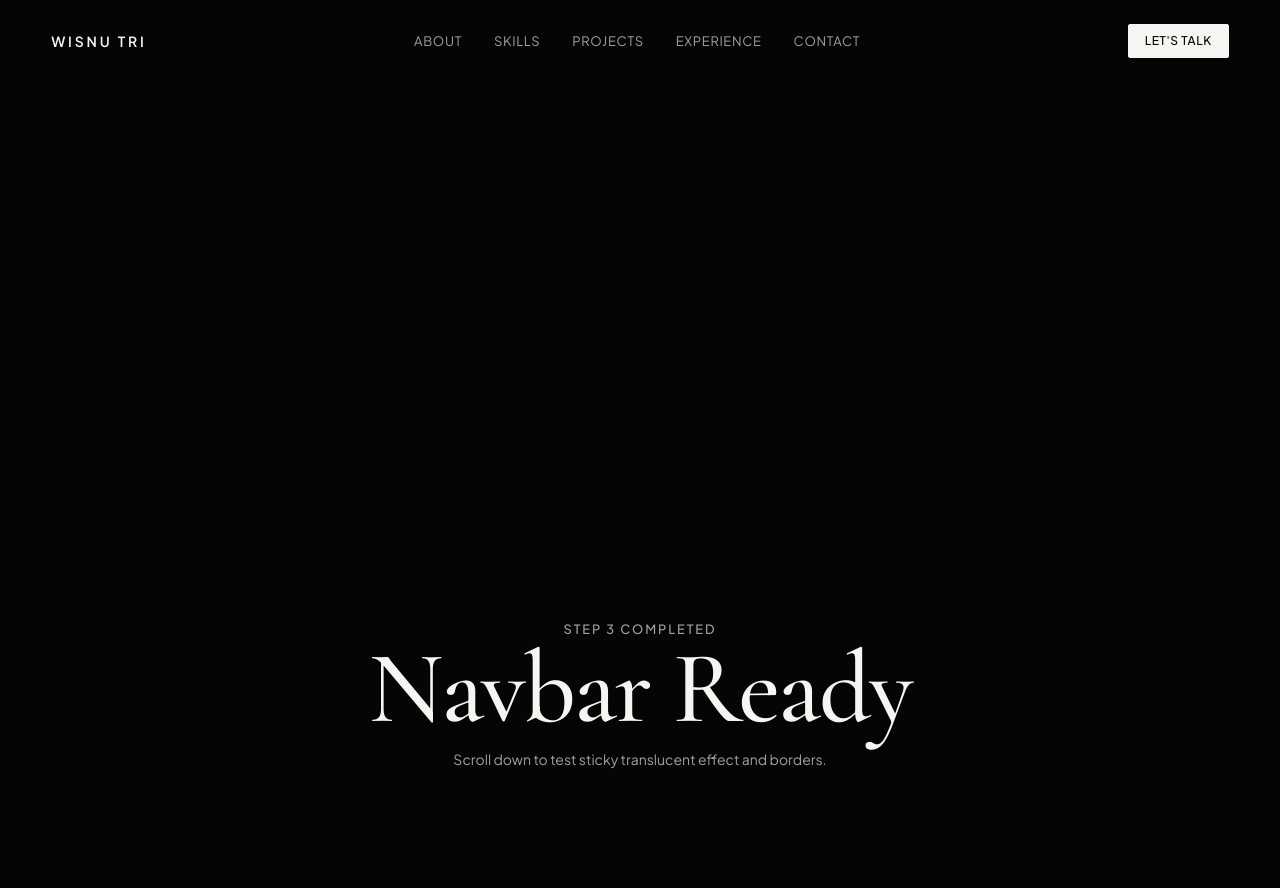
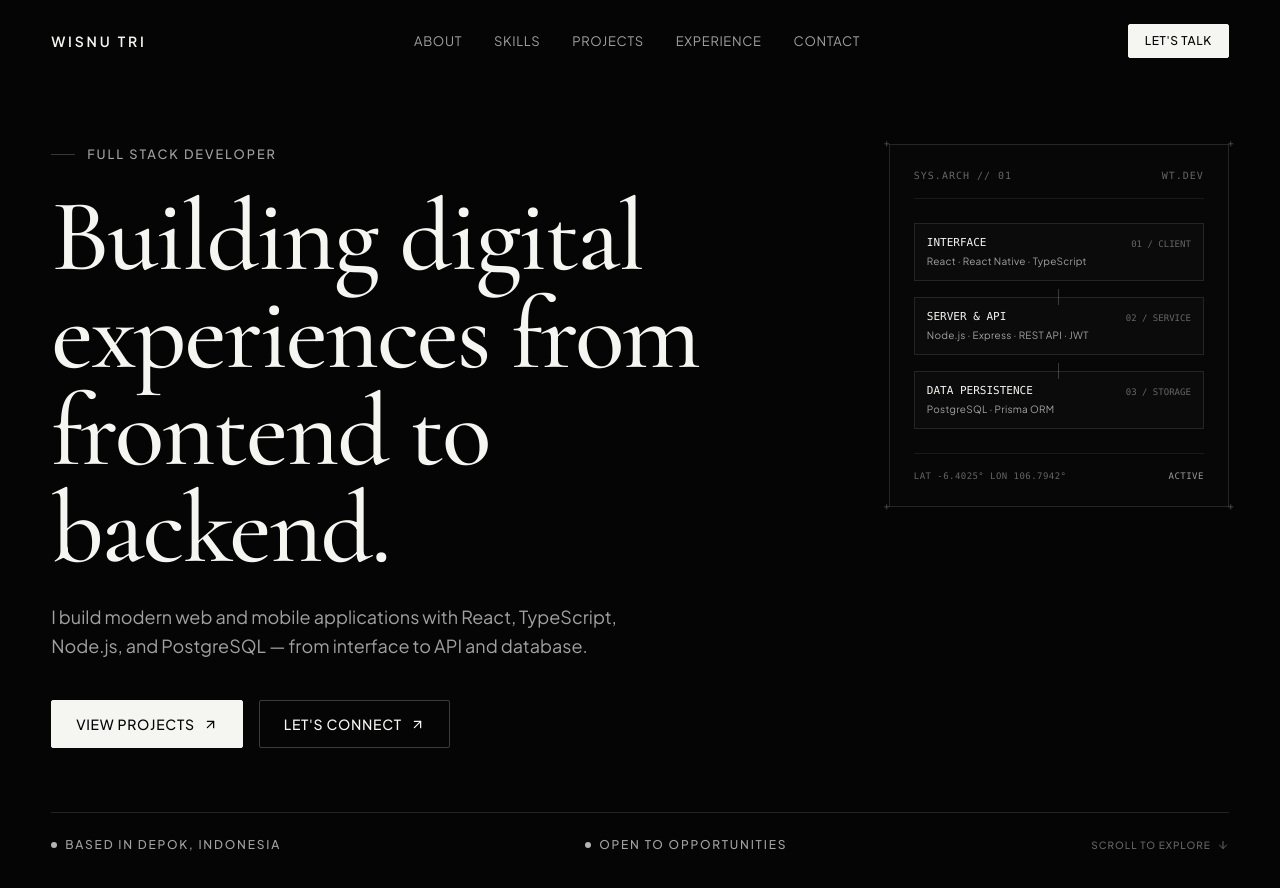
Before and after one commit to Wisnutri690/portfolio, a React (Vite) app: page / in a window 1280 px wide. Shown: the top 888 px of the page. Built offline with nearby package versions, Linux system fonts and the light colour scheme.

Commit message:
feat: build editorial portfolio hero

```diff
--- a/src/App.tsx
+++ b/src/App.tsx
@@ -1,17 +1,12 @@
 import Navbar from './components/Navbar'
+import Hero from './components/Hero'
 
 function App() {
   return (
     <div className="min-h-screen bg-[#050505] text-[#F5F5F2]">
       <Navbar />
-      <main className="min-h-[160vh] flex flex-col items-center justify-center p-6 pt-32">
-        <div className="text-center space-y-3">
-          <span className="section-label">Step 3 Completed</span>
-          <h1 className="hero-headline text-[#F5F5F2]">Navbar Ready</h1>
-          <p className="text-sm text-[#A1A1A1] max-w-sm mx-auto">
-            Scroll down to test sticky translucent effect and borders.
-          </p>
-        </div>
+      <main>
+        <Hero />
       </main>
     </div>
   )
--- /dev/null
+++ b/src/components/Hero.tsx
@@ -0,0 +1,150 @@
+import { ArrowUpRight, ArrowDown } from 'lucide-react'
+
+export default function Hero() {
+  return (
+    <section
+      id="hero"
+      className="relative min-h-[92vh] md:min-h-screen flex flex-col justify-between pt-32 md:pt-36 pb-8"
+      aria-label="Introduction"
+    >
+      <div className="editorial-container flex-1 flex flex-col justify-between">
+        {/* Main Content Area */}
+        <div className="grid grid-cols-1 lg:grid-cols-12 gap-12 lg:gap-8 items-start my-auto">
+          {/* Left Column: Typography & CTAs */}
+          <div className="lg:col-span-8 flex flex-col space-y-6">
+            {/* Eyebrow */}
+            <div className="flex items-center gap-3 animate-hero-eyebrow">
+              <span className="w-6 h-px bg-white/20" aria-hidden="true" />
+              <span className="section-label">Full Stack Developer</span>
+            </div>
+
+            {/* Main Headline */}
+            <h1 className="hero-headline text-[#F5F5F2] animate-hero-headline">
+              Building digital<br />
+              experiences from<br />
+              frontend to backend.
+            </h1>
+
+            {/* Supporting Description */}
+            <p className="text-[#A1A1A1] text-base md:text-lg leading-relaxed max-w-[620px] font-normal animate-hero-desc">
+              I build modern web and mobile applications with React, TypeScript, Node.js, and PostgreSQL — from interface to API and database.
+            </p>
+
+            {/* CTAs */}
+            <div className="flex flex-wrap items-center gap-4 pt-4 animate-hero-cta">
+              <a href="#projects" className="btn-primary group">
+                <span>View Projects</span>
+                <ArrowUpRight
+                  size={15}
+                  className="transition-transform duration-200 group-hover:translate-x-0.5 group-hover:-translate-y-0.5"
+                  aria-hidden="true"
+                />
+              </a>
+              <a href="#contact" className="btn-secondary group">
+                <span>Let's Connect</span>
+                <ArrowUpRight
+                  size={15}
+                  className="transition-transform duration-200 group-hover:translate-x-0.5 group-hover:-translate-y-0.5"
+                  aria-hidden="true"
+                />
+              </a>
+            </div>
+          </div>
+
+          {/* Right Column: Architectural Blueprint Visual */}
+          <div className="lg:col-span-4 flex justify-start lg:justify-end animate-hero-visual w-full">
+            <div
+              className="w-full max-w-[340px] border border-white/[0.12] bg-[#0A0A0A]/40 p-6 relative font-mono text-xs select-none backdrop-blur-xs"
+              aria-hidden="true"
+            >
+              {/* Corner crosshairs */}
+              <span className="absolute -top-1.5 -left-1.5 text-white/30 text-[10px] leading-none">+</span>
+              <span className="absolute -top-1.5 -right-1.5 text-white/30 text-[10px] leading-none">+</span>
+              <span className="absolute -bottom-1.5 -left-1.5 text-white/30 text-[10px] leading-none">+</span>
+              <span className="absolute -bottom-1.5 -right-1.5 text-white/30 text-[10px] leading-none">+</span>
+
+              {/* Blueprint Header */}
+              <div className="flex items-center justify-between pb-4 border-b border-white/[0.08] text-[10px] tracking-widest text-[#666666] uppercase">
+                <span>SYS.ARCH // 01</span>
+                <span>WT.DEV</span>
+              </div>
+
+              {/* Blueprint Architecture Diagram */}
+              <div className="py-6 space-y-4">
+                {/* Node 1: Client Layer */}
+                <div className="border border-white/[0.1] p-3 bg-white/[0.02]">
+                  <div className="flex items-center justify-between text-[11px] text-[#F5F5F2] mb-1">
+                    <span>INTERFACE</span>
+                    <span className="text-[9px] text-[#666666]">01 / CLIENT</span>
+                  </div>
+                  <div className="text-[10px] text-[#A1A1A1] font-sans tracking-wide">
+                    React · React Native · TypeScript
+                  </div>
+                </div>
+
+                {/* Connecting Line */}
+                <div className="flex justify-center -my-2">
+                  <div className="w-px h-4 bg-white/20" />
+                </div>
+
+                {/* Node 2: Server Layer */}
+                <div className="border border-white/[0.1] p-3 bg-white/[0.02]">
+                  <div className="flex items-center justify-between text-[11px] text-[#F5F5F2] mb-1">
+                    <span>SERVER & API</span>
+                    <span className="text-[9px] text-[#666666]">02 / SERVICE</span>
+                  </div>
+                  <div className="text-[10px] text-[#A1A1A1] font-sans tracking-wide">
+                    Node.js · Express · REST API · JWT
+                  </div>
+                </div>
+
+                {/* Connecting Line */}
+                <div className="flex justify-center -my-2">
+                  <div className="w-px h-4 bg-white/20" />
+                </div>
+
+                {/* Node 3: Data Layer */}
+                <div className="border border-white/[0.1] p-3 bg-white/[0.02]">
+                  <div className="flex items-center justify-between text-[11px] text-[#F5F5F2] mb-1">
+                    <span>DATA PERSISTENCE</span>
+                    <span className="text-[9px] text-[#666666]">03 / STORAGE</span>
+                  </div>
+                  <div className="text-[10px] text-[#A1A1A1] font-sans tracking-wide">
+                    PostgreSQL · Prisma ORM
+                  </div>
+                </div>
+              </div>
+
+              {/* Blueprint Footer Coordinates */}
+              <div className="pt-4 border-t border-white/[0.08] flex items-center justify-between text-[9px] text-[#666666] tracking-wider uppercase">
+                <span>LAT -6.4025° LON 106.7942°</span>
+                <span className="text-white/60">ACTIVE</span>
+              </div>
+            </div>
+          </div>
+        </div>
+
+        {/* Bottom Hero Metadata Bar */}
+        <div className="pt-16 pb-2 animate-hero-meta w-full">
+          <div className="editorial-divider mb-6" aria-hidden="true" />
+          <div className="flex flex-col sm:flex-row sm:items-center justify-between gap-4 text-[11px] md:text-xs tracking-[0.15em] text-[#A1A1A1] uppercase font-medium">
+            <div className="flex items-center gap-2">
+              <span className="w-1.5 h-1.5 rounded-full bg-white/70" aria-hidden="true" />
+              <span>Based in Depok, Indonesia</span>
+            </div>
+
+            <div className="flex items-center gap-2">
+              <span className="w-1.5 h-1.5 rounded-full bg-white/70" aria-hidden="true" />
+              <span>Open to Opportunities</span>
+            </div>
+
+            <div className="hidden lg:flex items-center gap-1.5 text-[#666666] tracking-widest text-[10px]">
+              <span>SCROLL TO EXPLORE</span>
+              <ArrowDown size={12} aria-hidden="true" />
+            </div>
+          </div>
+        </div>
+      </div>
+    </section>
+  )
+}
--- a/src/index.css
+++ b/src/index.css
@@ -152,6 +152,47 @@ body {
   background-color: rgba(255, 255, 255, 0.05);
 }
 
+/* Hero Entrance Animations */
+@keyframes heroFadeUp {
+  from {
+    opacity: 0;
+    transform: translateY(20px);
+  }
+  to {
+    opacity: 1;
+    transform: translateY(0);
+  }
+}
+
+.animate-hero-eyebrow {
+  animation: heroFadeUp 0.8s cubic-bezier(0.16, 1, 0.3, 1) forwards;
+}
+
+.animate-hero-headline {
+  opacity: 0;
+  animation: heroFadeUp 0.9s cubic-bezier(0.16, 1, 0.3, 1) 0.12s forwards;
+}
+
+.animate-hero-desc {
+  opacity: 0;
+  animation: heroFadeUp 0.9s cubic-bezier(0.16, 1, 0.3, 1) 0.25s forwards;
+}
+
+.animate-hero-cta {
+  opacity: 0;
+  animation: heroFadeUp 0.9s cubic-bezier(0.16, 1, 0.3, 1) 0.38s forwards;
+}
+
+.animate-hero-meta {
+  opacity: 0;
+  animation: heroFadeUp 0.9s cubic-bezier(0.16, 1, 0.3, 1) 0.5s forwards;
+}
+
+.animate-hero-visual {
+  opacity: 0;
+  animation: heroFadeUp 1.1s cubic-bezier(0.16, 1, 0.3, 1) 0.3s forwards;
+}
+
 /* Reduced Motion Foundation */
 @media (prefers-reduced-motion: reduce) {
   html {
@@ -166,4 +207,15 @@ body {
     transition-duration: 0.01ms !important;
     scroll-behavior: auto !important;
   }
+
+  .animate-hero-eyebrow,
+  .animate-hero-headline,
+  .animate-hero-desc,
+  .animate-hero-cta,
+  .animate-hero-meta,
+  .animate-hero-visual {
+    opacity: 1 !important;
+    transform: none !important;
+    animation: none !important;
+  }
 }
```
